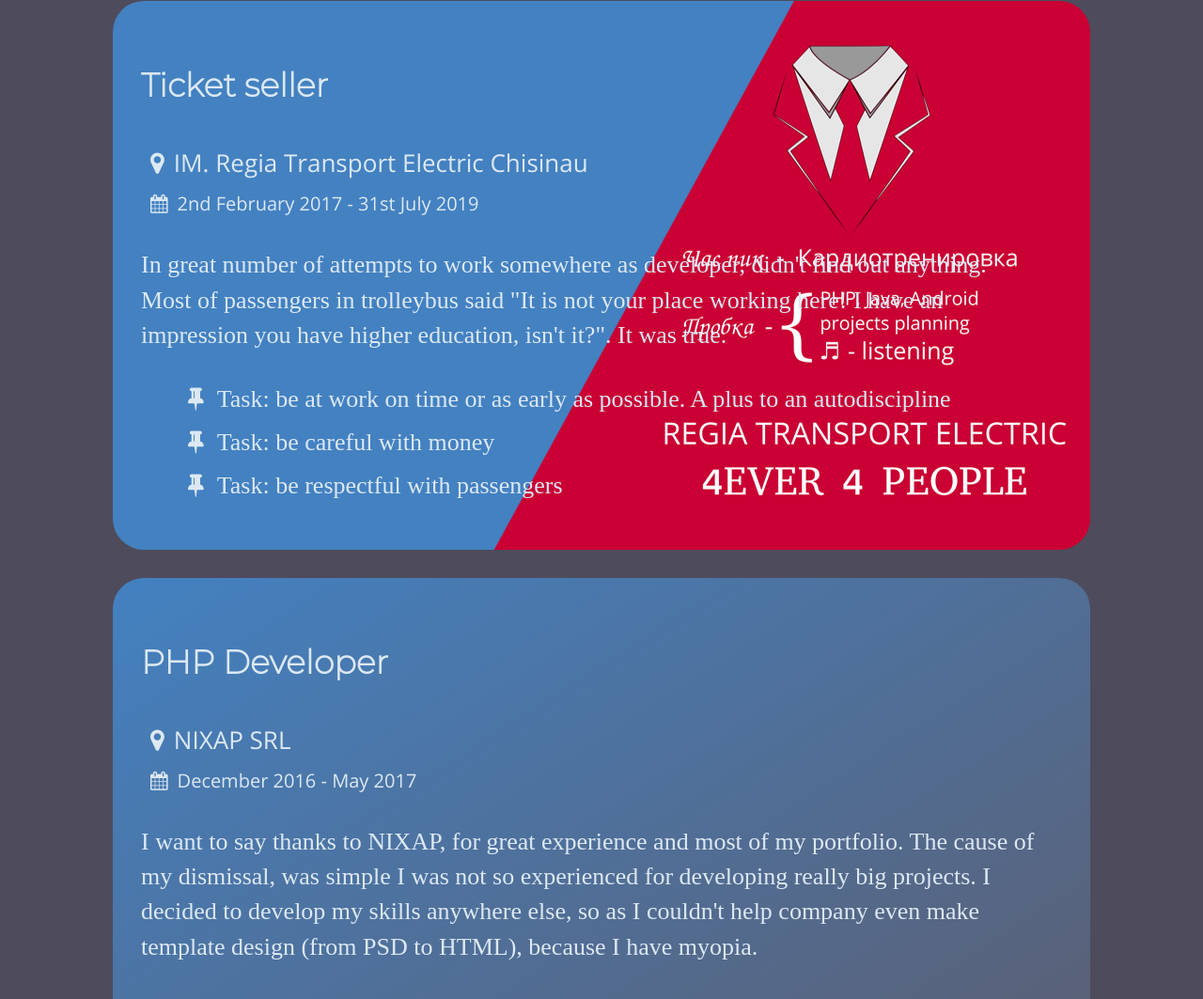
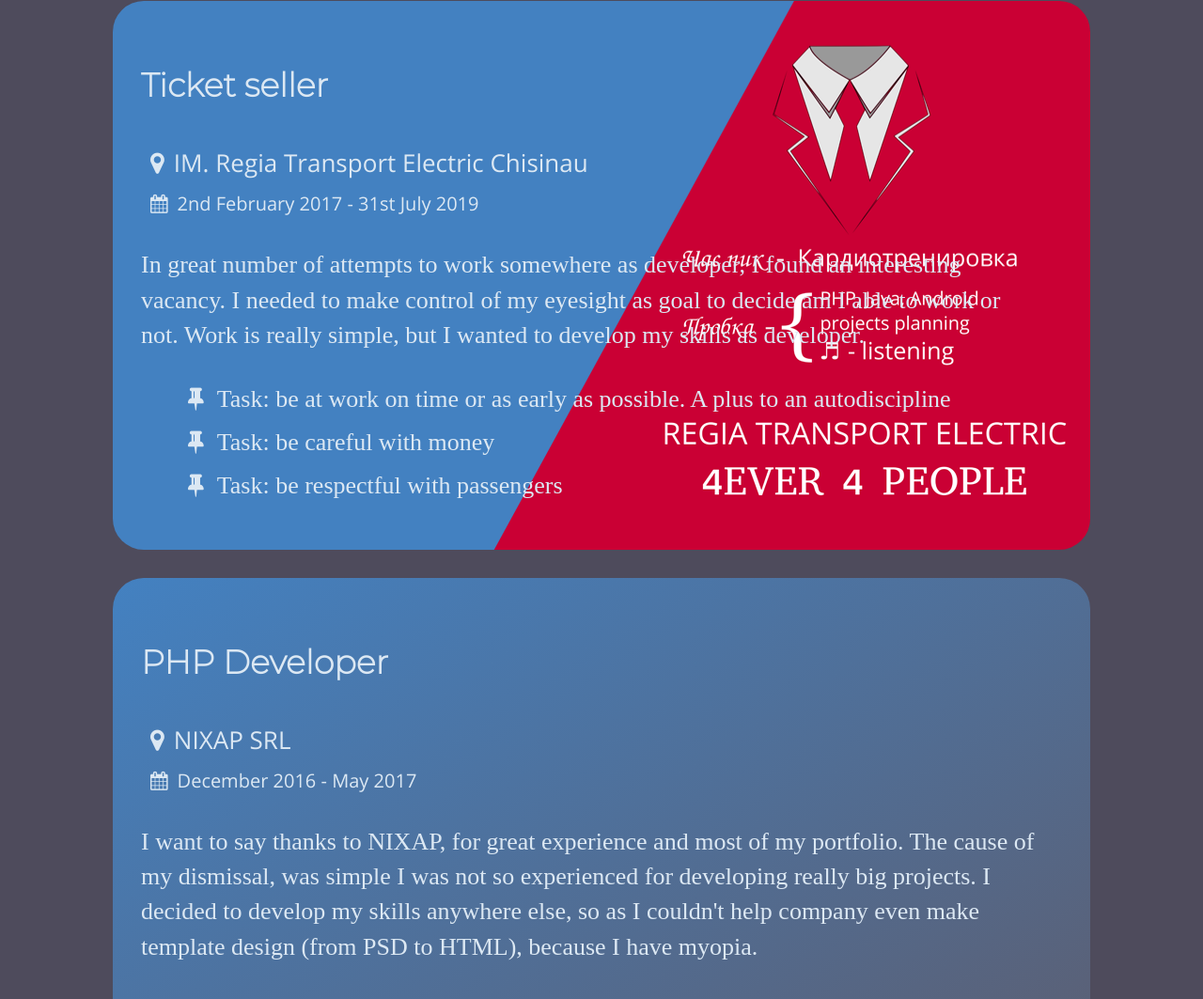
Before and after one commit to d-arty/d-arty.github.io, a plain HTML site: page index.html in a window 1280 px wide. Shown: the part 3435-4498 px from the top of the page at 94% size. Drawn offline with Linux system fonts and the light colour scheme; a web font is replaced by a local one.

Commit message:
Simple uptate of info

```diff
--- a/index.html
+++ b/index.html
@@ -106,7 +106,7 @@
 				<div class="job-title"><h3>Ticket seller</h3></div>
 				<div class="job-company"><i class="fa fa-map-marker" aria-hidden="true"></i><span>IM. Regia Transport Electric Chisinau</span></div>
 				<div class="job-date"><i class="fa fa-calendar" aria-hidden="true"></i><span>2nd February 2017 - 31st July 2019</span></div>
-				<div class="job-description"><p>In great number of attempts to work somewhere as developer, didn't find out anything. Most of passengers in trolleybus said "It is not your place working here! I have an impression you have higher education, isn't it?". It was true. </p></div>
+				<div class="job-description"><p>In great number of attempts to work somewhere as developer, I found an interesting vacancy. I needed to make control of my eyesight as goal to decide am I able to work or not. Work is really simple, but I wanted to develop my skills as developer. </p></div>
 				<div class="job-responsabilities">
 					<ul>
 						<li><i class="fa fa-thumb-tack" aria-hidden="true"></i> <span>Task: be at work on time or as early as possible. A plus to an autodiscipline</span></li>
```
